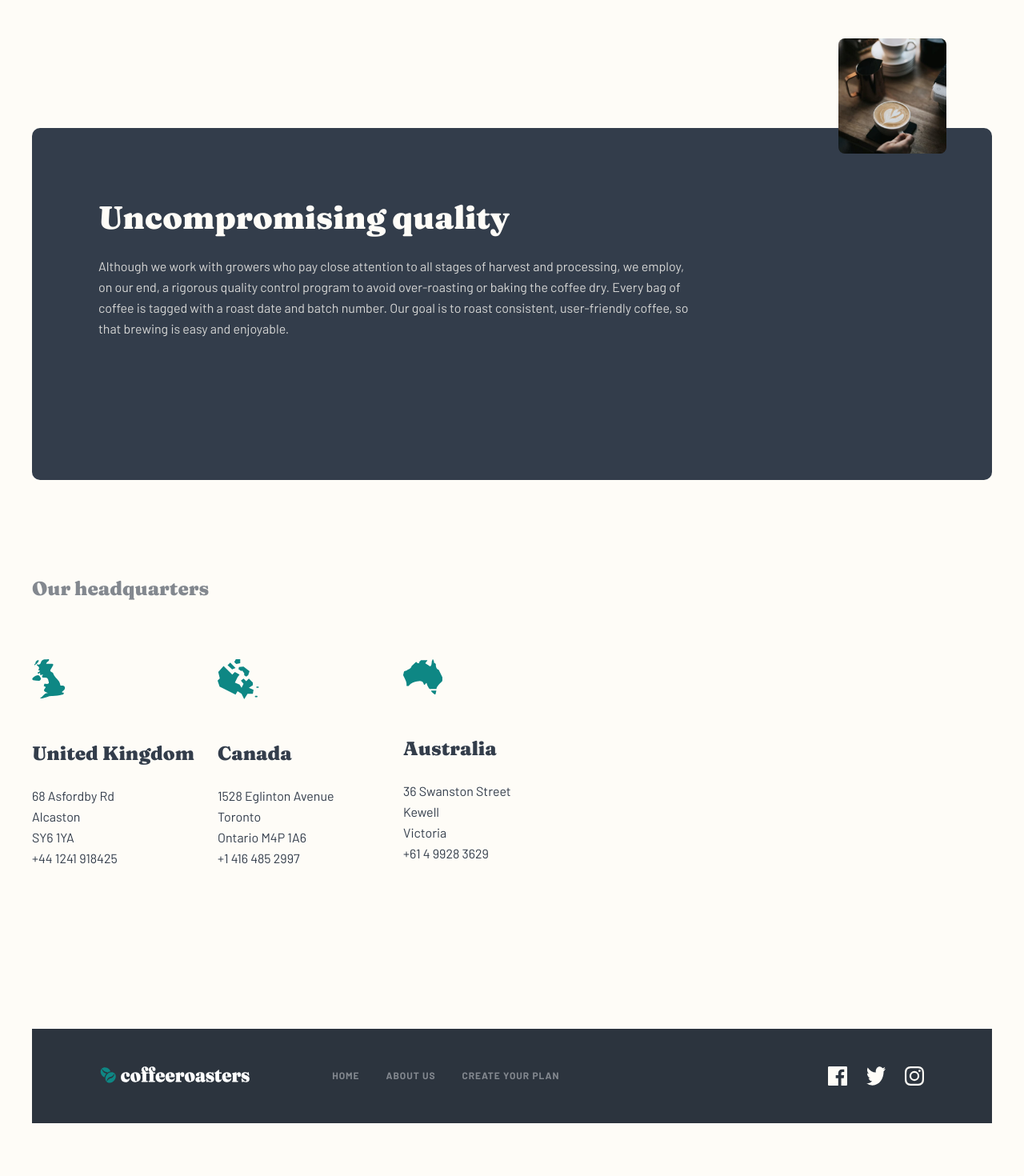
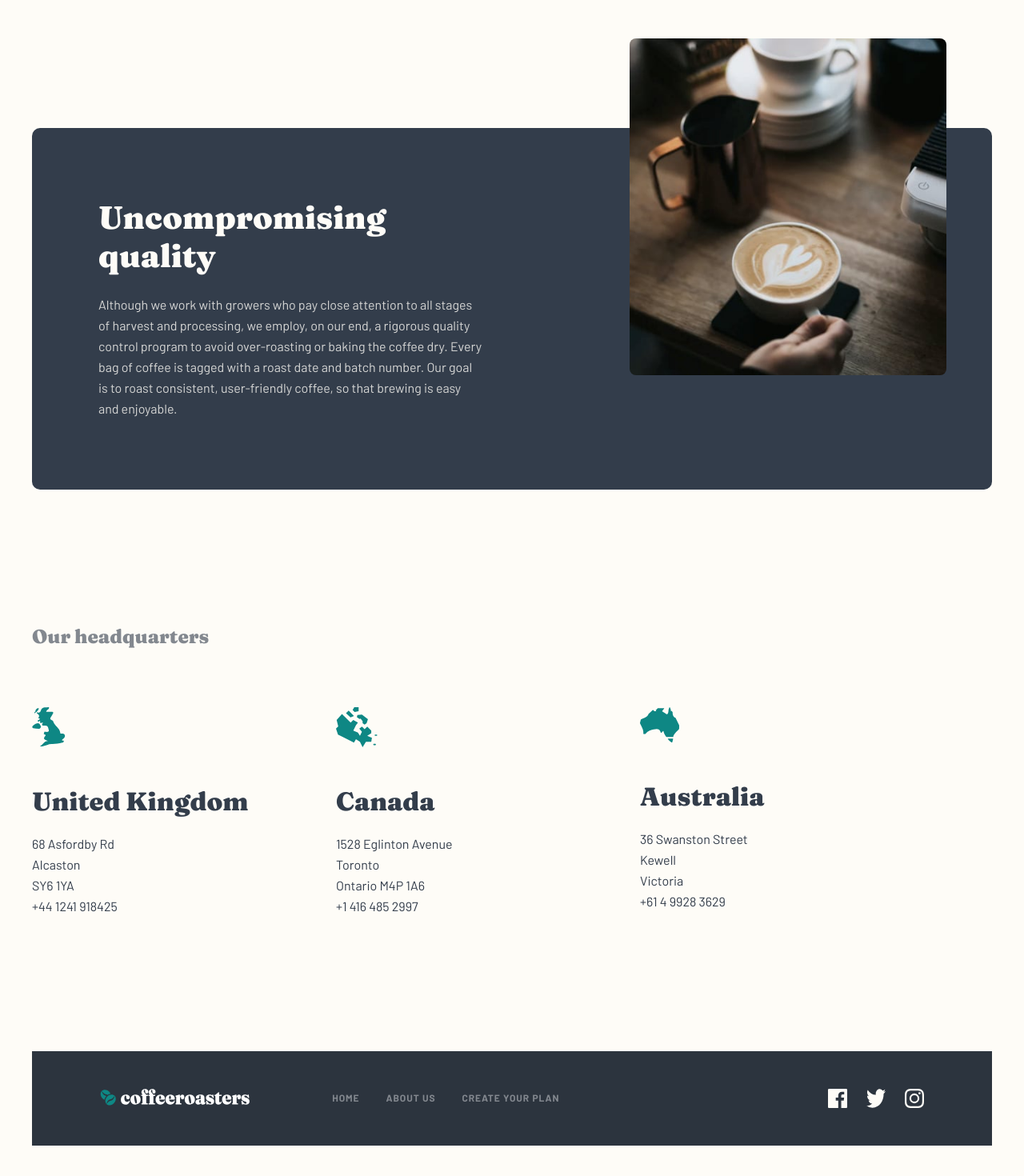
Before and after one commit to Alexandre-st/CoffeeRoasters, a React (Create React App) app: page /about in a window 1280 px wide. Shown: the part 1366-2836 px from the top of the page at 80% size. Built offline with nearby package versions, Linux system fonts and the light colour scheme.

Commit message:
Add the about desktop design, full responsive and fix the footer

```diff
--- a/src/styles/layouts/_footer.scss
+++ b/src/styles/layouts/_footer.scss
@@ -3,8 +3,8 @@
 @use "../abstract/colors" as *;
 
 .footer {
-  max-width: 144rem;
-  margin: 0 auto;
+  max-width: 136rem;
+  margin: auto;
   padding: 0 2.4rem 7.2rem 2.4rem;
 
   @include mq(tablet) {
--- a/src/styles/pages/_about.scss
+++ b/src/styles/pages/_about.scss
@@ -116,8 +116,9 @@
 
     @include mq(laptop) {
       flex-direction: row;
+      justify-content: space-between;
       text-align: left;
-      gap: 12.5rem;
+      gap: 12.7rem;
       margin-top: 16.8rem;
     }
 
@@ -138,11 +139,11 @@
       }
 
       @include mq(laptop) {
+        margin-bottom: 8.8rem;
       }
     }
 
     &-content {
-      // margin-top: 14.8rem;
       padding: 6.4rem 2.4rem 6.1rem 2.4rem;
 
       @include mq(tablet) {
@@ -150,8 +151,8 @@
       }
 
       @include mq(laptop) {
-        padding: 8.8rem 0 17.6rem 8.3rem;
-        // max-width: 54rem;
+        padding: 8.8rem 0 0 8.3rem;
+        margin-bottom: 8.8rem;
       }
 
       &-title {
@@ -178,6 +179,7 @@
         @include mq(laptop) {
           font-size: 1.6rem;
           line-height: 2.6rem;
+          max-width: 54rem;
         }
       }
     }
@@ -186,12 +188,16 @@
 
 // Quarter Part
 .quarter {
-  margin-top: 12rem;
+  margin: 12rem 0;
   text-align: center;
-  margin-bottom: 12rem;
 
   @include mq(tablet) {
     text-align: left;
+  }
+
+  @include mq(laptop) {
+    max-width: 128rem;
+    margin: auto;
   }
 
   &-title {
@@ -199,12 +205,21 @@
     font-size: 2.4rem;
     line-height: 3.2rem;
     color: $grey;
+
+    @include mq(laptop) {
+      margin-top: 16.8rem;
+    }
   }
 
   &-container {
     @include mq(tablet) {
       display: flex;
       gap: 9px;
+    }
+
+    @include mq(laptop) {
+      margin-bottom: 8.8rem;
+      gap: 9.5rem;
     }
   }
 
@@ -213,6 +228,10 @@
 
     @include mq(tablet) {
       width: 22.3rem;
+
+      @include mq(laptop) {
+        width: 28.5rem;
+      }
     }
 
     &-title {
@@ -223,6 +242,11 @@
       @include mq(tablet) {
         font-size: 2.4rem;
       }
+
+      @include mq(laptop) {
+        font-size: 3.2rem;
+        line-height: 3.6rem;
+      }
     }
 
     &-list {
--- a/src/styles/pages/_home.scss
+++ b/src/styles/pages/_home.scss
@@ -85,6 +85,12 @@
     margin-top: 1.4rem;
   }
 
+  @include mq(laptop) {
+    max-width: 128rem;
+    margin: auto;
+    margin-top: 20rem;
+  }
+
   &-title {
     font-size: 2.8rem;
     line-height: 2.8rem;
@@ -128,6 +134,12 @@
 
   @include mq(tablet) {
     text-align: left;
+  }
+
+  @include mq(laptop) {
+    max-width: 128rem;
+    margin: auto;
+    margin-top: 20rem;
   }
 
   &-process {
```
